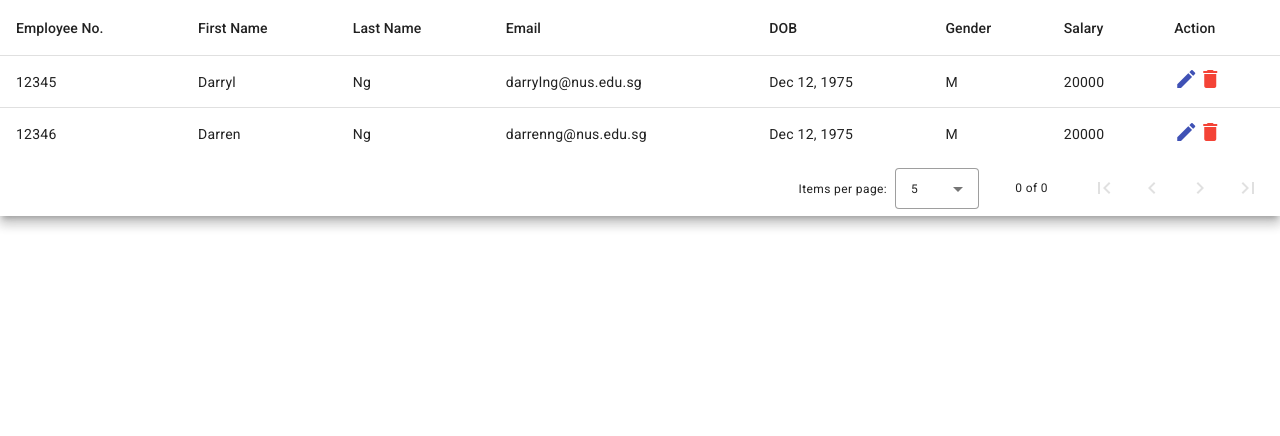
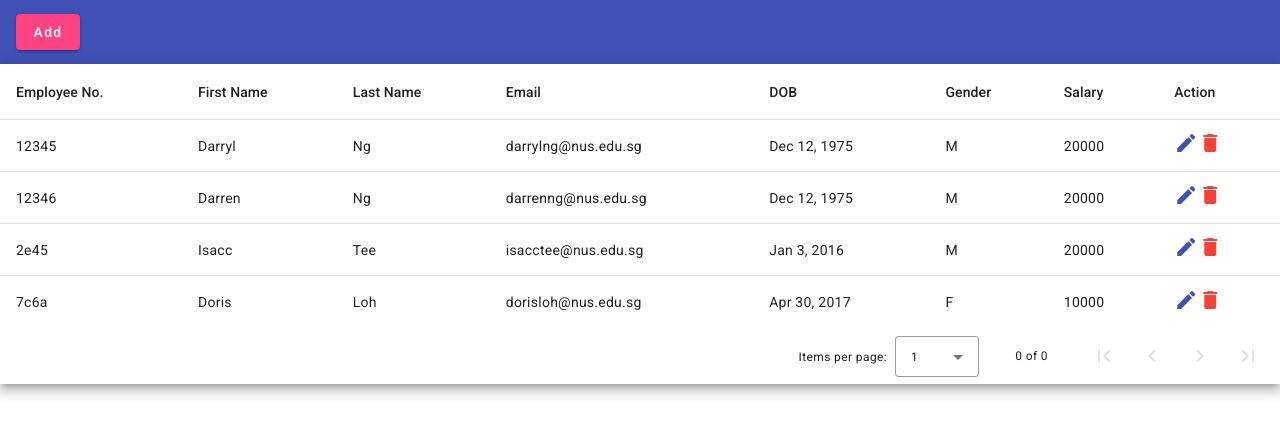
Before and after one commit to darryl1975/day34-lecture, an Angular app: page / in a window 1280 px wide. Shown: the top 436 px of the page. Built offline with nearby package versions, Linux system fonts and the light colour scheme; data requests are answered from the project's data file.

Commit message:
complete employee CRUD

```diff
--- a/db.json
+++ b/db.json
@@ -17,6 +17,24 @@
       "dob": "1975-12-12T03:45:00Z",
       "gender": "M",
       "salary": 20000
+    },
+    {
+      "firstName": "Isacc",
+      "lastName": "Tee",
+      "email": "isacctee@nus.edu.sg",
+      "dob": "2016-01-03T16:00:00.000Z",
+      "gender": "M",
+      "salary": 20000,
+      "id": "2e45"
+    },
+    {
+      "id": "7c6a",
+      "firstName": "Doris",
+      "lastName": "Loh",
+      "email": "dorisloh@nus.edu.sg",
+      "dob": "2017-04-30T16:00:00.000Z",
+      "gender": "F",
+      "salary": 10000
     }
   ]
 }
--- a/src/app/app.component.html
+++ b/src/app/app.component.html
@@ -1,5 +1,8 @@
 <router-outlet></router-outlet>
 
+<mat-toolbar color="primary">
+  <button mat-raised-button color="accent" (click)="openAddNewEmployeeDialog()">Add</button>
+</mat-toolbar>
 <div class="mat-elevation-z8">
   <table mat-table [dataSource]="dataSource">
 
@@ -54,5 +57,5 @@
     <tr mat-row *matRowDef="let employee; columns: displayColumns"></tr>
   </table>
 
-  <mat-paginator [pageSizeOptions]="[5, 10, 20]" showFirstLastButtons></mat-paginator>
+  <mat-paginator [pageSizeOptions]="[1, 2, 5]" showFirstLastButtons></mat-paginator>
 </div>
--- a/src/app/app.component.ts
+++ b/src/app/app.component.ts
@@ -1,6 +1,10 @@
-import { Component } from '@angular/core';
+import { Component, Inject, ViewChild } from '@angular/core';
 import { EmployeeService } from './employee.service';
 import { MatTableDataSource } from '@angular/material/table';
+import { MAT_DIALOG_DATA, MatDialog, MatDialogRef } from '@angular/material/dialog';
+import { EmployeeAddEditComponent } from './employee-add-edit/employee-add-edit.component';
+import { FormBuilder } from '@angular/forms';
+import { MatPaginator } from '@angular/material/paginator';
 
 @Component({
   selector: 'app-root',
@@ -22,11 +26,20 @@ export class AppComponent {
 
   dataSource!: MatTableDataSource<any>;
 
-  constructor(private employeeService: EmployeeService) {
+  @ViewChild(MatPaginator)
+  paginator!: MatPaginator;
+
+  // MatPaginator Inputs
+  // length = 1;
+  // pageSize = 10;
+
+  constructor(private employeeService: EmployeeService,
+    public dialog: MatDialog) {
 
   }
 
   ngOnInit(): void {
+
     this.fetchEmployeeData();
   }
 
@@ -42,8 +55,34 @@ export class AppComponent {
     });
   }
 
+  openAddNewEmployeeDialog() {
+    const dialogRef = this.dialog.open(EmployeeAddEditComponent);
+
+    dialogRef.afterClosed().subscribe({
+      next: (result) => {
+        alert("New Record created!");
+        // if (result) {
+        //   this.fetchEmployeeData();
+        // }
+      },
+      complete: () => {
+        this.fetchEmployeeData();
+      }
+    });
+  }
+
   editEmployee(data: any) {
+    const dialogRef = this.dialog.open(EmployeeAddEditComponent, {
+      data: data
+    });
 
+    dialogRef.afterClosed().subscribe({
+      next: (result) => {
+        if (result) {
+          this.fetchEmployeeData();
+        }
+      }
+    });
   }
 
   deleteEmployee(id: number) {
--- a/src/app/employee-add-edit/employee-add-edit.component.html
+++ b/src/app/employee-add-edit/employee-add-edit.component.html
@@ -39,4 +39,11 @@
             <input matInput type="number" placeholder="Enter your salary" formControlName="salary">
         </mat-form-field>
     </div>
+
+    <div mat-dialog-actions class="action-button">
+        <button style="margin: 10px; " mat-raised-button color="secondary" type="submit">
+            {{ data ? 'Update' : 'Save'}}
+        </button>
+        <button mat-raised-button type="button" color="danger" [mat-dialog-close]="false">Cancel</button>
+    </div>
 </form>
--- a/src/app/employee-add-edit/employee-add-edit.component.ts
+++ b/src/app/employee-add-edit/employee-add-edit.component.ts
@@ -31,6 +31,32 @@ export class EmployeeAddEditComponent implements OnInit{
   }
 
   onSubmit(): void {
-
+    if (this.empForm.valid) {
+      if (this.data) {
+        // update
+        this.employeeService.updateEmployee(this.data.id, this.empForm.value)
+        .subscribe({
+          next: (val) => {
+            alert("Record updated successfully");
+            this.dialogRef.close();
+          },
+          error: (err) => {
+            console.error("Error updating record");
+          }
+        })
+      } else {
+        // create
+        this.employeeService.addEmployee(this.empForm.value)
+        .subscribe({
+          next: (val) => {
+            alert("Record created successfully");
+            this.dialogRef.close();
+          },
+          error: (err) => {
+            console.error("Error creating record");
+          }
+        })
+      }
+    }
   }
 }
```
Also changed, not shown: src/app/material/material.module.ts (+5 -2 lines).
